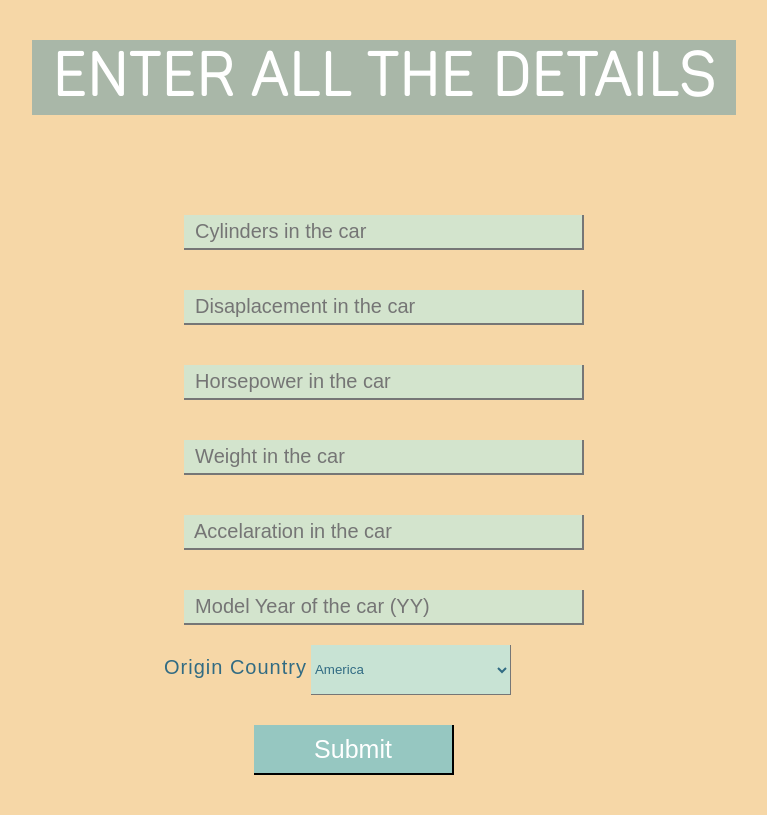
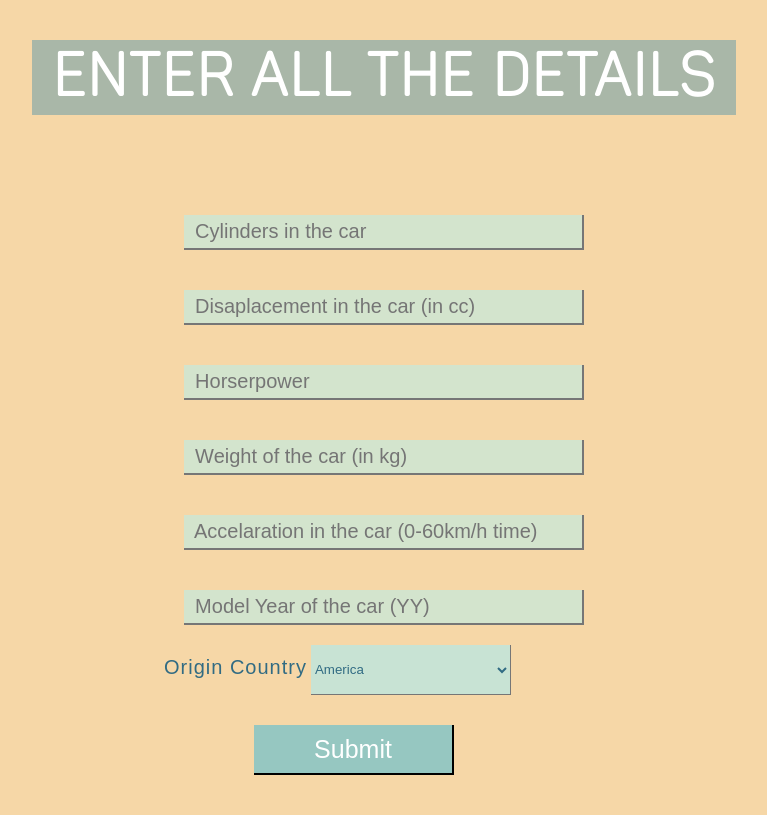
Before and after one commit to ank090/milage_prediction_fullstack, a Flask app: page /predict in a window 1280 px wide. Shown: the top 815 px of the page, without its empty margins (256-1023 px from the left). Run offline with Flask 2, Linux system fonts and the light colour scheme; parts of the project's set-up code (start-up, migrations or seed data) failed here and were passed over.

Commit message:
Changes in  predict_page html file

```diff
--- a/main.py
+++ b/main.py
@@ -1,4 +1,4 @@
-from flask import Flask,url_for, redirect ,render_template,request
+from flask import Flask,render_template,request
 import pickle
 
 app=Flask(__name__)
--- a/templates/predict_page.html
+++ b/templates/predict_page.html
@@ -12,13 +12,13 @@
     <form method="post" >
     <input type="text" name="cylinder" placeholder="  Cylinders in the car", required>
     <br>
-    <input type="text" name="disp" placeholder="  Disaplacement in the car", required>
+    <input type="text" name="disp" placeholder="  Disaplacement in the car (in cc)", required>
     <br>
-    <input type="text" name="hp" placeholder="  Horsepower in the car", required>
+    <input type="text" name="hp" placeholder="  Horserpower", required>
     <br>
-    <input type="text" name="weight" placeholder="  Weight in the car", required>
+    <input type="text" name="weight" placeholder="  Weight of the car (in kg)", required>
     <br>
-    <input type="text" name="acc" placeholder="  Accelaration in the car", required>
+    <input type="text" name="acc" placeholder="  Accelaration in the car (0-60km/h time)", required>
     <br>
     <input type="text" name="year" placeholder="  Model Year of the car (YY)", required>
     <br>
```
Also changed, not shown: static/emil-diallo-H-Y7mdumq1w-unsplash.jpg (deleted).
